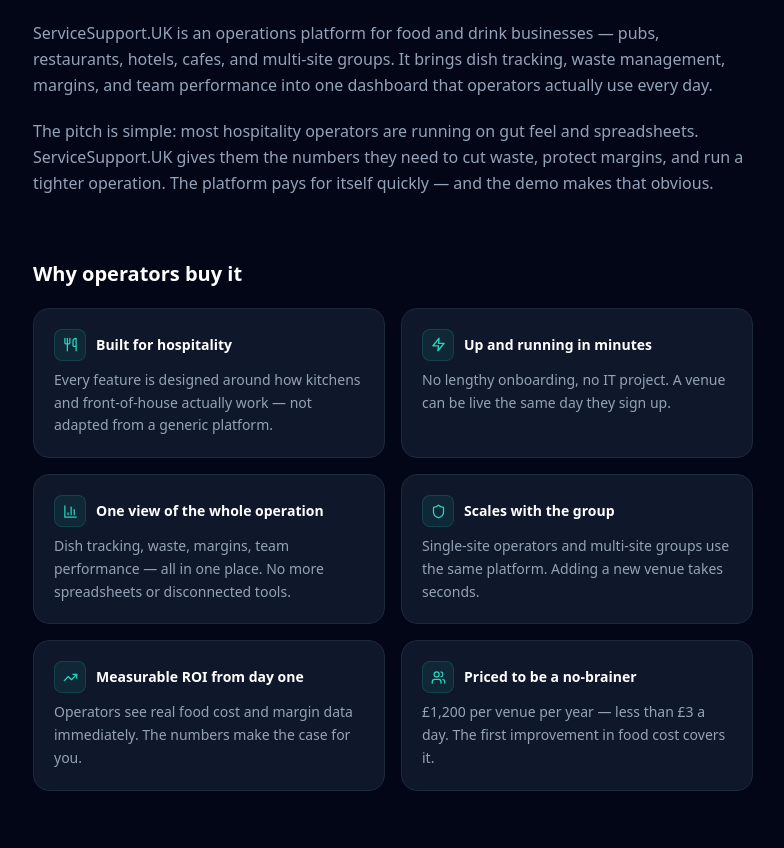
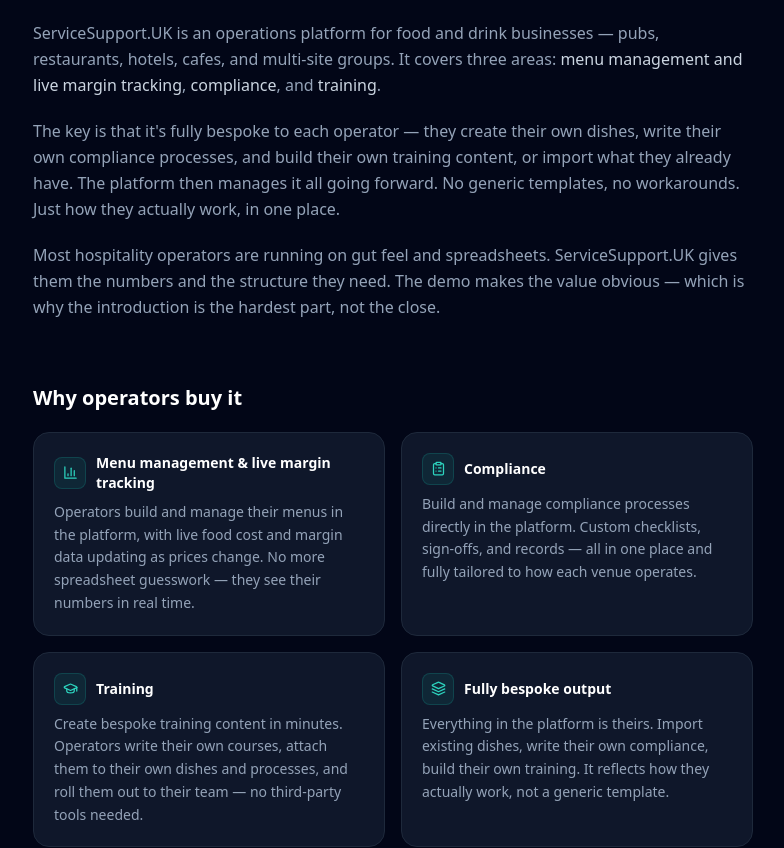
Before and after one commit to jjmcgre/hospitalitysupport.uk_kiosk_view, a React (Vite) app: page /commission-structure in a window 1280 px wide. Shown: the part 443-1291 px from the top of the page, without its empty margins (247-1031 px from the left). Built offline with nearby package versions, Linux system fonts and the light colour scheme; no server answers.

Commit message:
Updated CommissionStructurePage.tsx

```diff
--- a/src/pages/CommissionStructurePage.tsx
+++ b/src/pages/CommissionStructurePage.tsx
@@ -1,38 +1,38 @@
 import { calcARR, calcL1Commission, calcL2Commission, fmtGbp, PRICE_PER_SITE } from '../lib/commission';
-import { CheckCircle2, TrendingUp, Users, Zap, Shield, BarChart3, Utensils } from 'lucide-react';
+import { CheckCircle2, ClipboardList, GraduationCap, BarChart3, Layers, PoundSterling } from 'lucide-react';
 
 const exampleSites = [1, 2, 3, 5, 8, 10, 15, 20];
 
 const USPS = [
   {
-    icon: Utensils,
-    title: 'Built for hospitality',
-    body: 'Every feature is designed around how kitchens and front-of-house actually work — not adapted from a generic platform.',
+    icon: BarChart3,
+    title: 'Menu management & live margin tracking',
+    body: 'Operators build and manage their menus in the platform, with live food cost and margin data updating as prices change. No more spreadsheet guesswork — they see their numbers in real time.',
   },
   {
-    icon: Zap,
-    title: 'Up and running in minutes',
-    body: 'No lengthy onboarding, no IT project. A venue can be live the same day they sign up.',
+    icon: ClipboardList,
+    title: 'Compliance',
+    body: 'Build and manage compliance processes directly in the platform. Custom checklists, sign-offs, and records — all in one place and fully tailored to how each venue operates.',
   },
   {
-    icon: BarChart3,
-    title: 'One view of the whole operation',
-    body: 'Dish tracking, waste, margins, team performance — all in one place. No more spreadsheets or disconnected tools.',
+    icon: GraduationCap,
+    title: 'Training',
+    body: 'Create bespoke training content in minutes. Operators write their own courses, attach them to their own dishes and processes, and roll them out to their team — no third-party tools needed.',
   },
   {
-    icon: Shield,
-    title: 'Scales with the group',
-    body: 'Single-site operators and multi-site groups use the same platform. Adding a new venue takes seconds.',
+    icon: Layers,
+    title: 'Fully bespoke output',
+    body: 'Everything in the platform is theirs. Import existing dishes, write their own compliance, build their own training. It reflects how they actually work, not a generic template.',
   },
   {
-    icon: TrendingUp,
-    title: 'Measurable ROI from day one',
-    body: 'Operators see real food cost and margin data immediately. The numbers make the case for you.',
+    icon: CheckCircle2,
+    title: 'Up and running in minutes',
+    body: 'No IT project, no lengthy onboarding. A venue can be live the same day they sign up — and importing what they already have is straightforward.',
   },
   {
-    icon: Users,
+    icon: PoundSterling,
     title: 'Priced to be a no-brainer',
-    body: `£${PRICE_PER_SITE.toLocaleString()} per venue per year — less than £${Math.round(PRICE_PER_SITE / 365)} a day. The first improvement in food cost covers it.`,
+    body: `£${PRICE_PER_SITE.toLocaleString()} per venue per year — around £3.29 a day. One meaningful margin improvement and it's paid for.`,
   },
 ];
 
@@ -88,13 +88,18 @@ export default function CommissionStructurePage() {
           <h2 className="text-white font-bold text-xl">What is ServiceSupport.UK?</h2>
           <p className="text-slate-400 leading-relaxed">
             ServiceSupport.UK is an operations platform for food and drink businesses — pubs, restaurants, hotels,
-            cafes, and multi-site groups. It brings dish tracking, waste management, margins, and team
-            performance into one dashboard that operators actually use every day.
+            cafes, and multi-site groups. It covers three areas: <span className="text-slate-300">menu management and live margin tracking</span>,{' '}
+            <span className="text-slate-300">compliance</span>, and <span className="text-slate-300">training</span>.
           </p>
           <p className="text-slate-400 leading-relaxed">
-            The pitch is simple: most hospitality operators are running on gut feel and spreadsheets.
-            ServiceSupport.UK gives them the numbers they need to cut waste, protect margins, and run a tighter operation.
-            The platform pays for itself quickly — and the demo makes that obvious.
+            The key is that it's fully bespoke to each operator — they create their own dishes, write their own compliance processes,
+            and build their own training content, or import what they already have. The platform then manages it all going forward.
+            No generic templates, no workarounds. Just how they actually work, in one place.
+          </p>
+          <p className="text-slate-400 leading-relaxed">
+            Most hospitality operators are running on gut feel and spreadsheets.
+            ServiceSupport.UK gives them the numbers and the structure they need.
+            The demo makes the value obvious — which is why the introduction is the hardest part, not the close.
           </p>
         </div>
 
```
